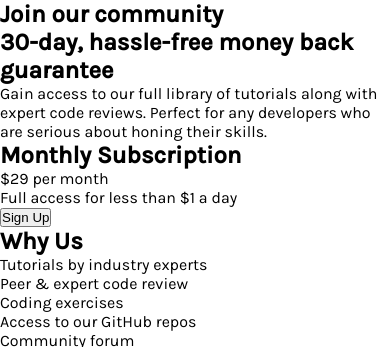
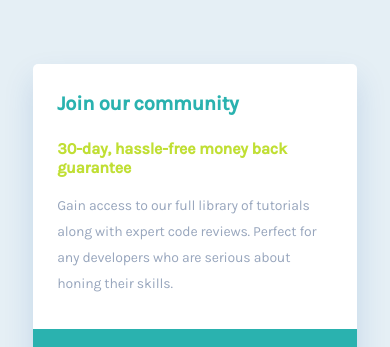
Before and after one commit to Blondeli/single-price-git-component, a plain HTML site: page index.html in a window 390 px wide. Shown: the top 347 px of the page. Drawn offline with Linux system fonts and the light colour scheme.

Commit message:
add mobile and desktop design

```diff
--- a/style.css
+++ b/style.css
@@ -10,10 +10,168 @@
   --bg-color: hsl(204, 43%, 93%);
   --text-color: hsl(218, 22%, 67%);
   --box-shadow: 0 15px 30px rgba(0, 81, 171, 0.15);
+  --button-shadow: 0 10px 10px rgba(0, 0, 0, 0.1);
 }
 
 body {
+  align-items: center;
+  background-color: var(--bg-color);
+  display: flex;
   font-family: 'Karla', sans-serif;
   font-size: 1rem;
+  justify-content: center;
   min-height: 100vh;
 }
+
+main {
+  border-radius: 5px 5px 0 0;
+  box-shadow: var(--box-shadow);
+  margin: 2rem 0;
+  max-width: 635px;
+  overflow: hidden;
+  width: 83%;
+}
+
+/* Main text section */
+#main-text-section {
+  background-color: white;
+  padding: 1.75rem 1.5rem 2rem 1.5rem;
+}
+
+#main-text-section > h1 {
+  color: var(--primary-color);
+  font-size: 1.25rem;
+  letter-spacing: -0.25px;
+}
+
+#main-text-section > h2 {
+  color: var(--accent-color);
+  font-size: 1rem;
+  letter-spacing: -0.19px;
+  padding: 1.5rem 0 1rem 0;
+}
+
+#main-text-section > p {
+  color: var(--text-color);
+  font-size: 0.875rem;
+  letter-spacing: -0.17px;
+  line-height: 1.625rem;
+}
+
+/* Sign up section */
+#sign-up-section {
+  background-color: var(--primary-color);
+  padding: 1.5rem;
+}
+
+#sign-up-section > h1 {
+  color: white;
+  font-size: 1.125rem;
+  letter-spacing: -0.22px;
+}
+
+#sign-up-section > #price-box {
+  align-items: center;
+  display: flex;
+  flex-direction: row;
+  padding: 1.125rem 0 0.25rem 0;
+}
+
+#price-box > #price {
+  color: white;
+  font-size: 2rem;
+  font-weight: 500;
+  letter-spacing: -0.4px;
+}
+
+#price-box > #price-text {
+  color: rgba(255, 255, 255, 0.5);
+  letter-spacing: -0.2px;
+  margin-left: 0.625rem;
+}
+
+#sign-up-section > p {
+  color: white;
+  margin-bottom: 1.625rem;
+}
+
+#sign-up-section > button {
+  background-color: var(--accent-color);
+  border: none;
+  border-radius: 5px;
+  box-shadow: var(--button-shadow);
+  color: white;
+  font-size: 1rem;
+  font-weight: 500;
+  padding: 1rem 0;
+  transition: all 200ms ease-in-out;
+  width: 100%;
+}
+
+#sign-up-section > button:hover {
+  background-color: rgba(192, 223, 51, 0.9);
+  cursor: pointer;
+}
+
+/* Why us section */
+#why-us-section {
+  background-color: rgba(42, 179, 177, 0.85);
+  padding: 1.5rem;
+}
+
+#why-us-section > h1 {
+  color: white;
+  font-size: 1.125rem;
+  letter-spacing: -0.22px;
+  margin-bottom: 1.125rem;
+}
+
+#why-us-section > ul {
+  list-style-type: none;
+  color: rgba(255, 255, 255, 0.75);
+  font-size: 0.875rem;
+  line-height: 1.25rem;
+}
+
+@media (min-width: 576px) {
+  main {
+    display: grid;
+    grid-template: auto 1fr / 1fr 1fr;
+  }
+
+  /* Main text section */
+  #main-text-section {
+    padding: 2.5rem;
+    grid-column: 1 / 3;
+  }
+
+  #main-text-section>h1 {
+    font-size: 1.5rem;
+    letter-spacing: -0.3px;
+  }
+
+  #main-text-section>h2 {
+    font-size: 1.125rem;
+    letter-spacing: -0.22px;
+    padding: 1.5rem 0 0.75rem 0;
+  }
+
+  #main-text-section>p {
+    font-size: 1rem;
+    letter-spacing: -0.2px;
+  }
+
+  /* Sign up section */
+  #sign-up-section {
+    padding: 2.5rem;
+    grid-column: 1;
+    grid-row: 2;
+  }
+
+  /* Why us section */
+  #why-us-section {
+    padding: 2.5rem;
+    grid-column: 2;
+    grid-row: 2;
+  }
+}
```
